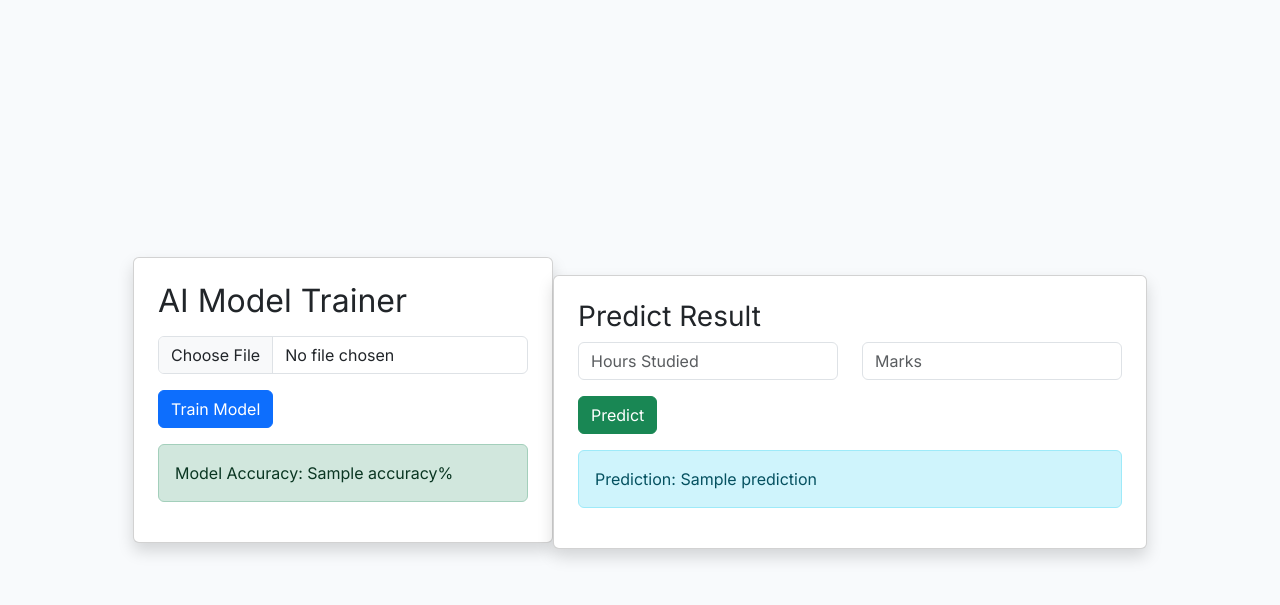
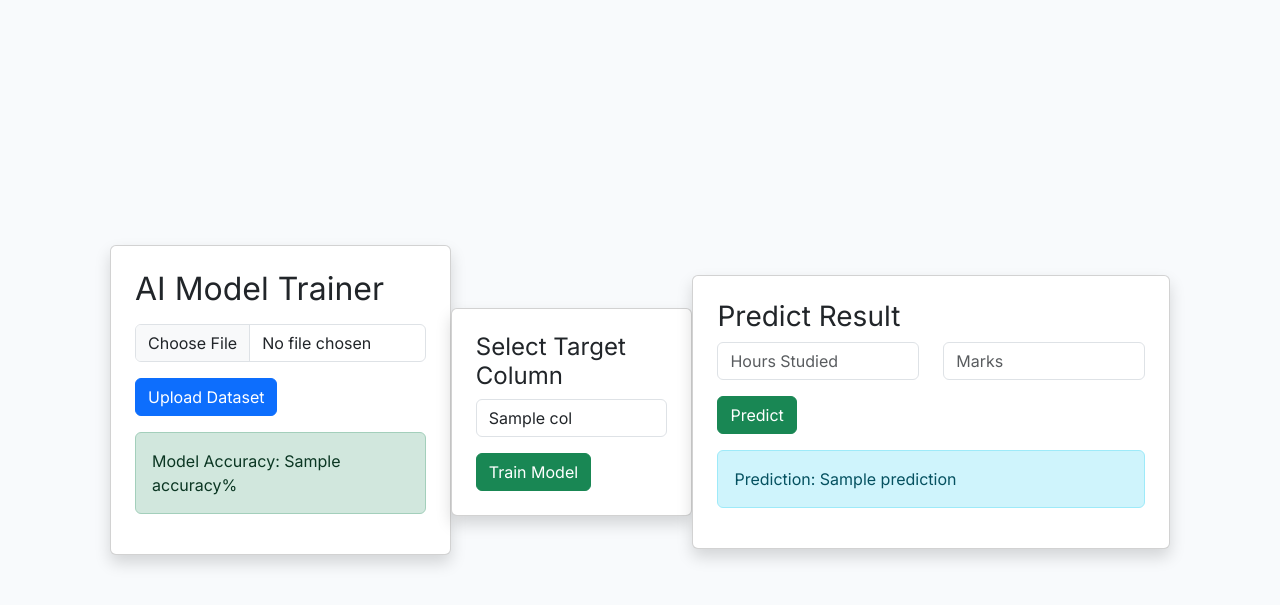
Before and after one commit to abdulkalam0217/enterprise-ai-platform, a Flask app: template templates/ai.html in a window 1280 px wide. Shown: the top 605 px of the page. Run offline with Flask 3, Linux system fonts and the light colour scheme; the template is opened without the code that fills it: most values are stand-ins (such as "Sample title", 1, 10 or a date in 2020).

Commit message:
Added dynamic target column training

```diff
--- a/app.py
+++ b/app.py
@@ -292,6 +292,7 @@ def train_model():
         return redirect(url_for("login"))
 
     if request.method == "POST":
+
         file = request.files.get("file")
 
         if not file:
@@ -300,57 +301,67 @@ def train_model():
         try:
             df = pd.read_csv(file)
 
-            # Required target column
-            target_column = "result"
+            columns = list(df.columns)
 
-            if target_column not in df.columns:
-                return render_template(
-                    "ai.html",
-                    error=f"Training file must contain target column '{target_column}'"
-                )
-
-            # Separate features and target
-            X = df.drop(columns=[target_column])
-            y = df[target_column]
-
-            if X.shape[1] == 0:
-                return render_template(
-                    "ai.html",
-                    error="No feature columns found"
-                )
-
-            from sklearn.linear_model import LogisticRegression
-            from sklearn.model_selection import train_test_split
-            from sklearn.metrics import accuracy_score
-
-            # Split data
-            X_train, X_test, y_train, y_test = train_test_split(
-                X, y, test_size=0.2, random_state=42
-            )
-
-            model = LogisticRegression(max_iter=1000)
-            model.fit(X_train, y_train)
-
-            # Accuracy
-            y_pred = model.predict(X_test)
-            accuracy = accuracy_score(y_test, y_pred)
-
-            save_model(model)
+            # Store dataframe temporarily in session
+            session["dataset"] = df.to_json()
 
             return render_template(
                 "ai.html",
-                success="Model trained successfully!",
-                accuracy=round(accuracy * 100, 2),
-                columns=list(X.columns)
+                columns=columns
             )
 
         except Exception as e:
-            return render_template(
-                "ai.html",
-                error=f"Invalid file format: {str(e)}"
-            )
+            return render_template("ai.html", error=str(e))
 
     return render_template("ai.html")
+
+@app.route("/train_model_select", methods=["POST"])
+def train_model_select():
+
+    if "user" not in session:
+        return redirect(url_for("login"))
+
+    if "dataset" not in session:
+        return render_template("ai.html", error="Upload dataset first")
+
+    try:
+        df = pd.read_json(session["dataset"])
+
+        target_column = request.form.get("target_column")
+
+        if target_column not in df.columns:
+            return render_template("ai.html", error="Invalid target column")
+
+        X = df.drop(columns=[target_column])
+        y = df[target_column]
+
+        from sklearn.model_selection import train_test_split
+        from sklearn.linear_model import LogisticRegression
+        from sklearn.metrics import accuracy_score
+
+        X_train, X_test, y_train, y_test = train_test_split(
+            X, y, test_size=0.2, random_state=42
+        )
+
+        model = LogisticRegression(max_iter=1000)
+        model.fit(X_train, y_train)
+
+        y_pred = model.predict(X_test)
+
+        accuracy = accuracy_score(y_test, y_pred)
+        accuracy = round(accuracy * 100, 2)
+
+        save_model(model)
+
+        return render_template(
+            "ai.html",
+            success="Model trained successfully",
+            accuracy=accuracy
+        )
+
+    except Exception as e:
+        return render_template("ai.html", error=str(e))
 # ================= RUN =================
 
 if __name__ == "__main__":
--- a/templates/ai.html
+++ b/templates/ai.html
@@ -1,6 +1,8 @@
 {% extends "layout.html" %}
 
 {% block content %}
+
+<!-- ================= MODEL TRAINER ================= -->
 
 <div class="card p-4 shadow">
     <h2 class="mb-3">AI Model Trainer</h2>
@@ -9,7 +11,8 @@
         <div class="mb-3">
             <input type="file" class="form-control" name="file" required>
         </div>
-        <button class="btn btn-primary">Train Model</button>
+
+        <button class="btn btn-primary">Upload Dataset</button>
     </form>
 
     {% if accuracy %}
@@ -23,23 +26,73 @@
             {{ error }}
         </div>
     {% endif %}
+
 </div>
 
+
+<!-- ================= TARGET COLUMN SELECTION ================= -->
+
+{% if columns %}
+
 <div class="card p-4 shadow mt-4">
+
+    <h4>Select Target Column</h4>
+
+    <form method="POST" action="/train_model_select">
+
+        <div class="mb-3">
+
+            <select class="form-control" name="target_column" required>
+
+                {% for col in columns %}
+                    <option value="{{ col }}">{{ col }}</option>
+                {% endfor %}
+
+            </select>
+
+        </div>
+
+        <button class="btn btn-success">Train Model</button>
+
+    </form>
+
+</div>
+
+{% endif %}
+
+
+<!-- ================= MANUAL PREDICTION ================= -->
+
+<div class="card p-4 shadow mt-4">
+
     <h3>Predict Result</h3>
 
     <form method="POST">
+
         <div class="row">
+
             <div class="col">
-                <input type="number" step="any" class="form-control"
-                       name="hours" placeholder="Hours Studied" required>
+                <input type="number"
+                       step="any"
+                       class="form-control"
+                       name="hours"
+                       placeholder="Hours Studied"
+                       required>
             </div>
+
             <div class="col">
-                <input type="number" step="any" class="form-control"
-                       name="marks" placeholder="Marks" required>
+                <input type="number"
+                       step="any"
+                       class="form-control"
+                       name="marks"
+                       placeholder="Marks"
+                       required>
             </div>
+
         </div>
+
         <button class="btn btn-success mt-3">Predict</button>
+
     </form>
 
     {% if prediction %}
@@ -47,6 +100,7 @@
             Prediction: {{ prediction }}
         </div>
     {% endif %}
+
 </div>
 
 {% endblock %}
```
